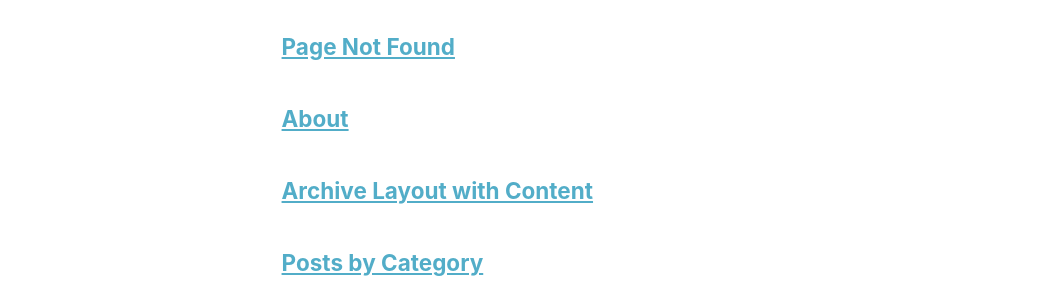
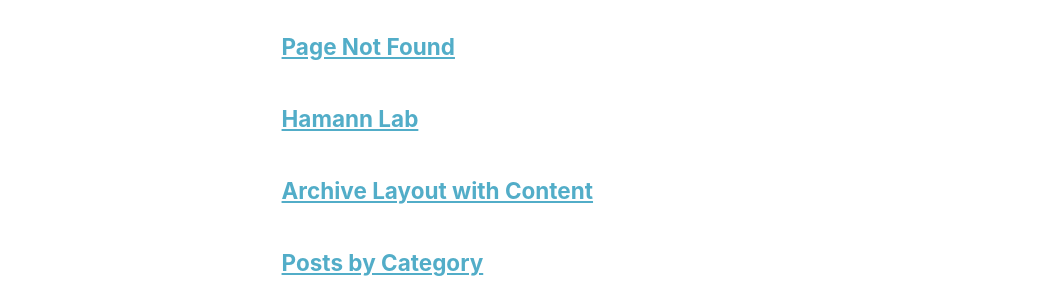
Before and after one commit to HamannLab/HamannLab.github.io, a Jekyll site: the page built from _pages/page-archive.html, in a window 1280 px wide and 900 px high. Shown: the part 139-439 px from the top of the window, without its empty margins (0-1059 px from the left). Built offline with Jekyll 4.4.1, drawn with Linux system fonts in a browser that asks for light colours; a script bundle is joined from its source files by our own code; library files that are not in the unit come from our copies.

Commit message:
Update title and permalink in about page

```diff
--- a/_pages/about.md
+++ b/_pages/about.md
@@ -1,7 +1,8 @@
 ---
 layout: single
+title: "Hamann Lab"
+permalink: /
 author_profile: true
-title: "About"
 ---
 
 ## Hamann Lab
```
